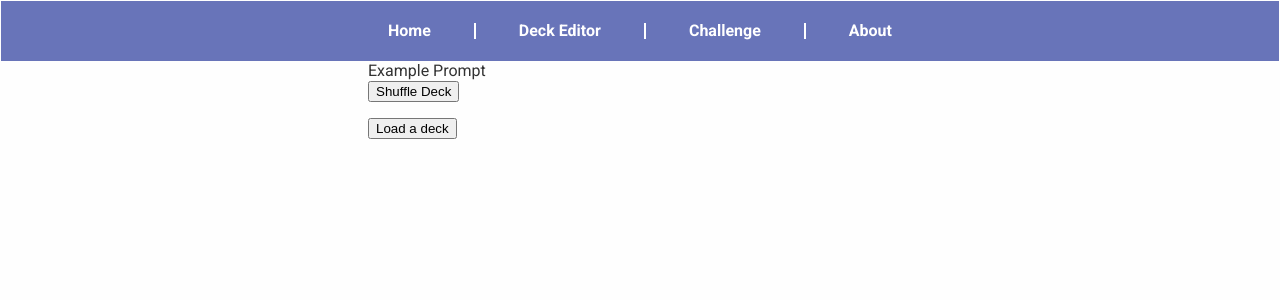
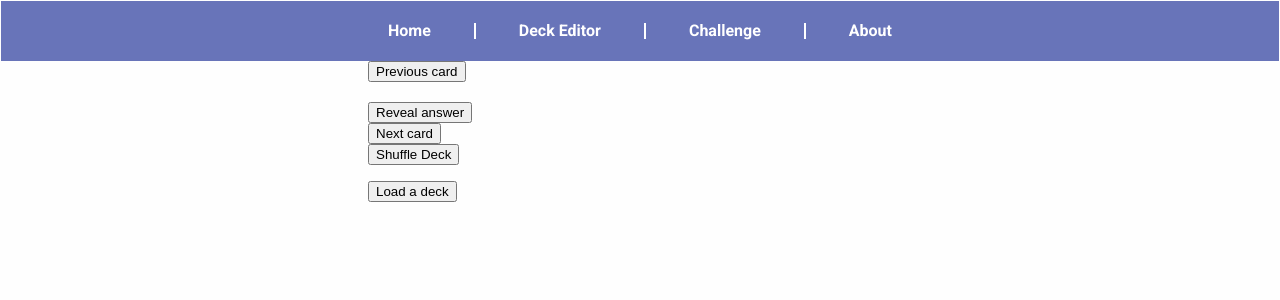
Before and after one commit to seanmizen/flash-app, a React (Create React App) app: page /Challenge in a window 1280 px wide. Shown: the top 300 px of the page. Built offline with nearby package versions, Linux system fonts and the light colour scheme.

Commit message:
File upload bug fixes

```diff
--- a/src/features/Challenge/components/Arena.js
+++ b/src/features/Challenge/components/Arena.js
@@ -1,6 +1,7 @@
 import { useState, useRef, useEffect } from "react";
 import ArenaAnswer from "./ArenaAnswer";
 import ArenaPrompt from "./ArenaPrompt";
+import ItemList from "../../DeckEditor/components/ItemList";
 
 function Arena({ deck, loadDeckCallback }) {
     // shuffledList is separate to deck
@@ -9,6 +10,10 @@ function Arena({ deck, loadDeckCallback }) {
     const [shuffledList, setShuffledList] = useState([]);
     const [currentItem, setCurrentItem] = useState(0);
     const [revealAnswer, setRevealAnswer] = useState(false);
+    const [revealButtonText, setRevealButtonText] = useState("Reveal answer")
+    const revealButton = useRef();
+    const nextItemButton = useRef();
+    const prevItemButton = useRef();
 
     // magic goes here
     // This line sets the setShuffledList on first instance
@@ -16,10 +21,13 @@ function Arena({ deck, loadDeckCallback }) {
     // TODO look at a tutorial for useEf
     useEffect(() => { setShuffledList(deck.list || []) }, [setShuffledList, deck]);
 
-    console.log(shuffledList);
+    function manSetRevealAnswer(bool) {
+        bool ? setRevealButtonText("Hide answer") : setRevealButtonText("Reveal answer")
+        setRevealAnswer(bool);
+    }
 
     function toggleRevealAnswer() { // Expand this as necessary
-        setRevealAnswer(!revealAnswer);
+        manSetRevealAnswer(!revealAnswer);
     }
 
     /* https://stackoverflow.com/questions/2450954/how-to-randomize-shuffle-a-javascript-array */
@@ -36,7 +44,19 @@ function Arena({ deck, loadDeckCallback }) {
 
     function shuffleDeck() {
         setShuffledList(shuffleArray([...shuffledList]));
-        console.log(shuffledList);
+        setCurrentItem(0)
+        manSetRevealAnswer(false);
+    }
+
+    function nextItem() {
+        setCurrentItem((currentItem + 1 + shuffledList.length) % shuffledList.length)
+        manSetRevealAnswer(false);
+    }
+
+    function prevItem() {
+        console.log(currentItem);
+        setCurrentItem((currentItem - 1 + shuffledList.length) % shuffledList.length)
+        manSetRevealAnswer(false);
     }
 
     // {statement ? ifTrue : ifFalse}
@@ -45,11 +65,40 @@ function Arena({ deck, loadDeckCallback }) {
 
     return (
         <div>
-            <ArenaPrompt
-                prompt="Example Prompt"
-                onClickCallback={toggleRevealAnswer}
-            />
-            {revealAnswer && <ArenaAnswer answer="Example Answer" />}
+            <button
+                onClick={prevItem}
+                ref={prevItemButton}
+            >
+                Previous card
+            </button>
+
+            <br />
+
+            <div>
+                <ArenaPrompt
+                    prompt={shuffledList[currentItem]?.prompt}
+                    onClickCallback={toggleRevealAnswer}
+                />
+                {revealAnswer && <ArenaAnswer answer={shuffledList[currentItem]?.answer} />}
+            </div>
+
+            <br />
+
+            <button
+                onClick={toggleRevealAnswer}
+                ref={revealButton}
+            >
+                {revealButtonText}
+            </button>
+
+            <br />
+
+            <button
+                onClick={nextItem}
+                ref={nextItemButton}
+            >
+                Next card
+            </button>
 
             <br />
 
@@ -59,16 +108,10 @@ function Arena({ deck, loadDeckCallback }) {
                 Shuffle Deck
             </button>
 
-            <ul>
-                {shuffledList.map(item => {
-                    return (
-                        <li key={item.id}>
-                            <div className="item-prompt"><b>{item.prompt}</b></div>
-                            <div className="item-answer">{item.answer}</div>
-                        </li>
-                    )
-                })}
-            </ul>
+            <ItemList
+                list={shuffledList}
+            />
+
         </div>
     )
 }
--- a/src/features/DeckEditor/DeckEditor.js
+++ b/src/features/DeckEditor/DeckEditor.js
@@ -86,6 +86,7 @@ class DeckEditor extends Component {
             <ItemList
               list={this.state.list}
               onDeleted={id => this.deleteItem(id)}
+              allowEdit={true}
             />
           </div>
 
--- a/src/features/DeckEditor/components/ItemList.js
+++ b/src/features/DeckEditor/components/ItemList.js
@@ -1,13 +1,15 @@
 function ItemList(props) {
   return <ul>
-    {props.list.map(item => {
+    {props.list?.map(item => {
       return (
         <li key={item.id}>
           <div className="item-prompt"><b>{item.prompt}</b></div>
           <div className="item-answer">{item.answer}</div>
-          <button
-            onClick={() => props.onDeleted(item.id)}
-          >X</button>
+          {props.allowEdit &&
+            <button
+              onClick={() => props.onDeleted(item.id)}
+            >X</button>
+          }
         </li>
       )
     })}
--- a/src/features/DeckEditor/components/LoadDeckFromFile.js
+++ b/src/features/DeckEditor/components/LoadDeckFromFile.js
@@ -8,20 +8,26 @@ function LoadDeckFromFile({ onDeckLoad }) {
 
     const validateDeckAndPassUp = (deck) => {
         if (deck.deckName === "" || deck.list.length === 0) {
-            return
+            console.log("Deck import failed");
+            return;
         }
+        console.log("Importing deck \"" + deck.deckName + "\"");
         onDeckLoad(deck);
     }
 
-    const changeHandler = (e) => {
+    const fileChangeHandler = (e) => {
+        if (!(e.target.files[0] instanceof Blob)) {
+            console.log("Invalid file imported - Deck import aborted");
+            return;
+        }
         setSelectedFile(e.target.files[0]);
         //if file valid, pass back to DeckEditor
         const fileReader = new FileReader();
         fileReader.readAsText(e.target.files[0], "UTF-8");
         fileReader.onload = e => {
-            console.log("e.target.result", e.target.result);
             validateDeckAndPassUp(JSON.parse(e.target.result));
         };
+        e.target.value = null;  //reset input file value (this is so we can load the same file twice - otherwise an onChange event won't fire )
     }
 
     const loadFromFile = () => {
@@ -40,7 +46,7 @@ function LoadDeckFromFile({ onDeckLoad }) {
                 id="fileUpload"
                 type="file"
                 accept=".json"
-                onChange={changeHandler}
+                onChange={fileChangeHandler}
                 ref={loadFileRef}
             />
             <label
```
